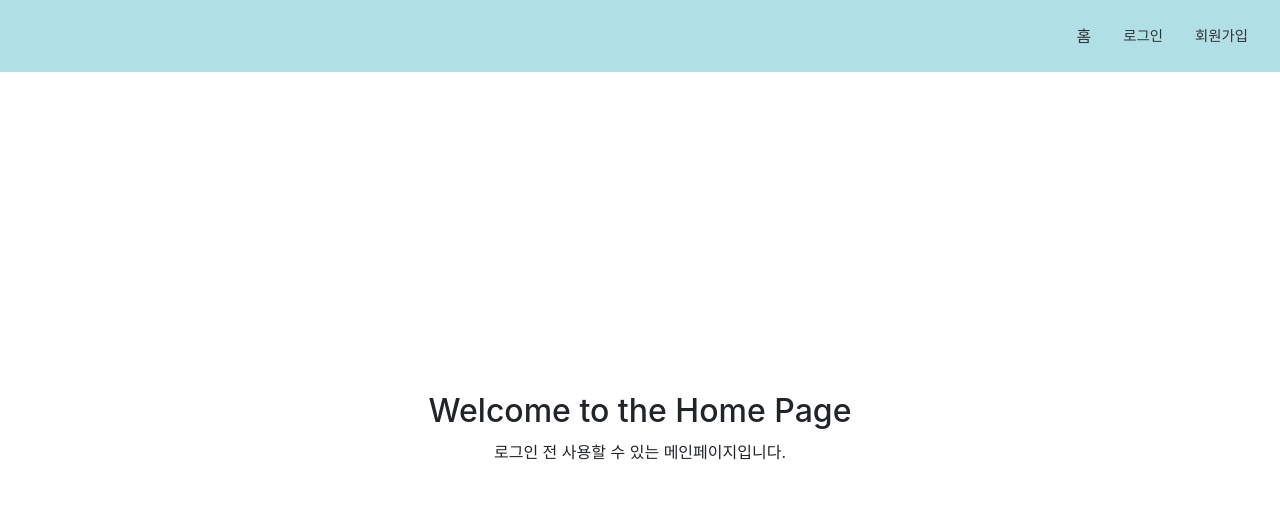
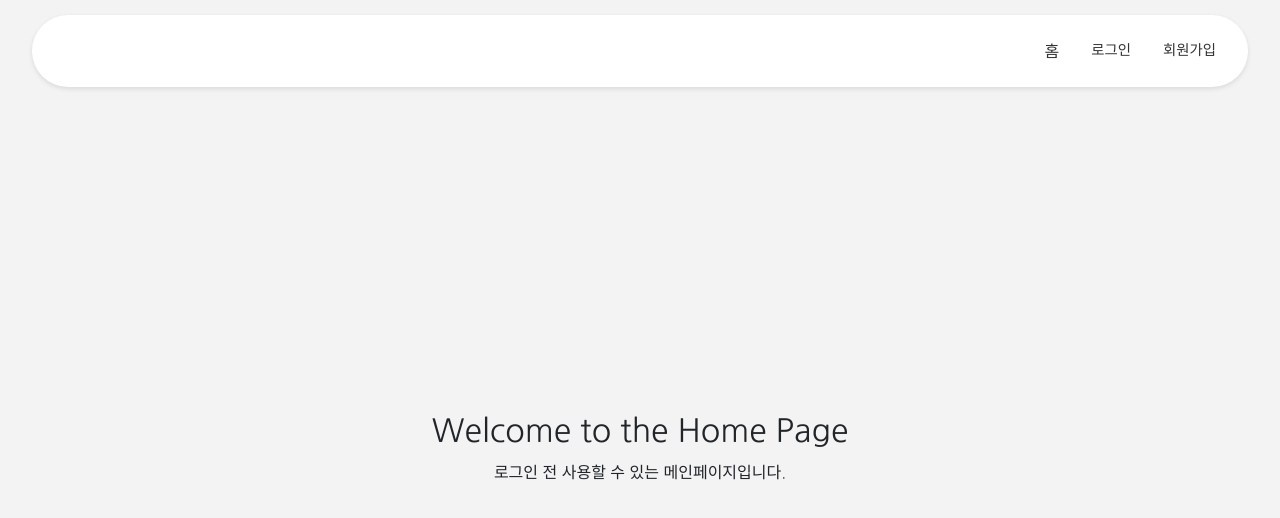
Before and after one commit to sjtemp62/ClosetInDiary-Frontend, a React (Create React App) app: page / in a window 1280 px wide. Shown: the top 518 px of the page. Built offline with nearby package versions, Linux system fonts and the light colour scheme; no server answers.

Commit message:
상단바 CSS 수정 및 폰트 설정

```diff
--- a/public/index.html
+++ b/public/index.html
@@ -1,16 +1,22 @@
 <!DOCTYPE html>
 <html lang="ko">
+
 <head>
   <meta charset="UTF-8" />
   <meta name="viewport" content="width=device-width, initial-scale=1.0" />
   <title>ClosetInDiary</title>
-    <link
-      rel="stylesheet"
-      href="https://cdn.jsdelivr.net/npm/bootstrap@4.6.1/dist/css/bootstrap.min.css"
-    />
+  <link rel="stylesheet" href="https://cdn.jsdelivr.net/npm/bootstrap@4.6.1/dist/css/bootstrap.min.css" />
+  <link href="https://fonts.googleapis.com/earlyaccess/nanumgothic.css" rel="stylesheet">
+  <style>
+    body {
+      font-family: 'Nanum Gothic', sans-serif;
+    }
+  </style>
   <link rel="icon" href="%PUBLIC_URL%/favicon.ico" />
 </head>
+
 <body>
   <div id="root"></div>
 </body>
+
 </html>
--- a/src/App.css
+++ b/src/App.css
@@ -22,6 +22,7 @@
   justify-content: center;
   font-size: calc(10px + 2vmin);
   color: white;
+  border-radius: 10%;
 }
 
 .App-link {
@@ -55,12 +56,16 @@
   display: flex;
   justify-content: right;
   align-items: center;
-  background-color: #b0e0e6; /* 하늘색에 가까운 파스텔톤 */
+  background-color: #fff; /* 하늘색에 가까운 파스텔톤 */
   padding: 1rem;
   position: fixed;
-  top: 0;
-  width: 100%;
+  top: 15px;
+  left: 2.5%;
+  width: 95%;
   z-index: 1000;
+  border-radius: 50px 50px 50px 50px;
+  box-shadow: 0 2px 5px rgba(0, 0, 0, 0.1);
+  margin: 0 auto;
 }
 
 .nav-link {
@@ -90,7 +95,8 @@
 }
 
 body {
-  padding-top: calc(2rem + 40px);
+  padding-top: calc(2rem + 60px);
+  background-color: #f3f3f3;
 }
 
 .centered-container {
--- a/src/index.css
+++ b/src/index.css
@@ -1,6 +1,6 @@
 body {
   margin: 0;
-  font-family: -apple-system, BlinkMacSystemFont, 'Segoe UI', Roboto, 'Helvetica Neue', Arial, sans-serif;
+  font-family: 'Nanum Gothic', -apple-system, BlinkMacSystemFont, 'Segoe UI', Roboto, 'Helvetica Neue', Arial, sans-serif;
   -webkit-font-smoothing: antialiased;
   -moz-osx-font-smoothing: grayscale;
 }
```
Lines whose indentation alone changed are shown as unchanged.
